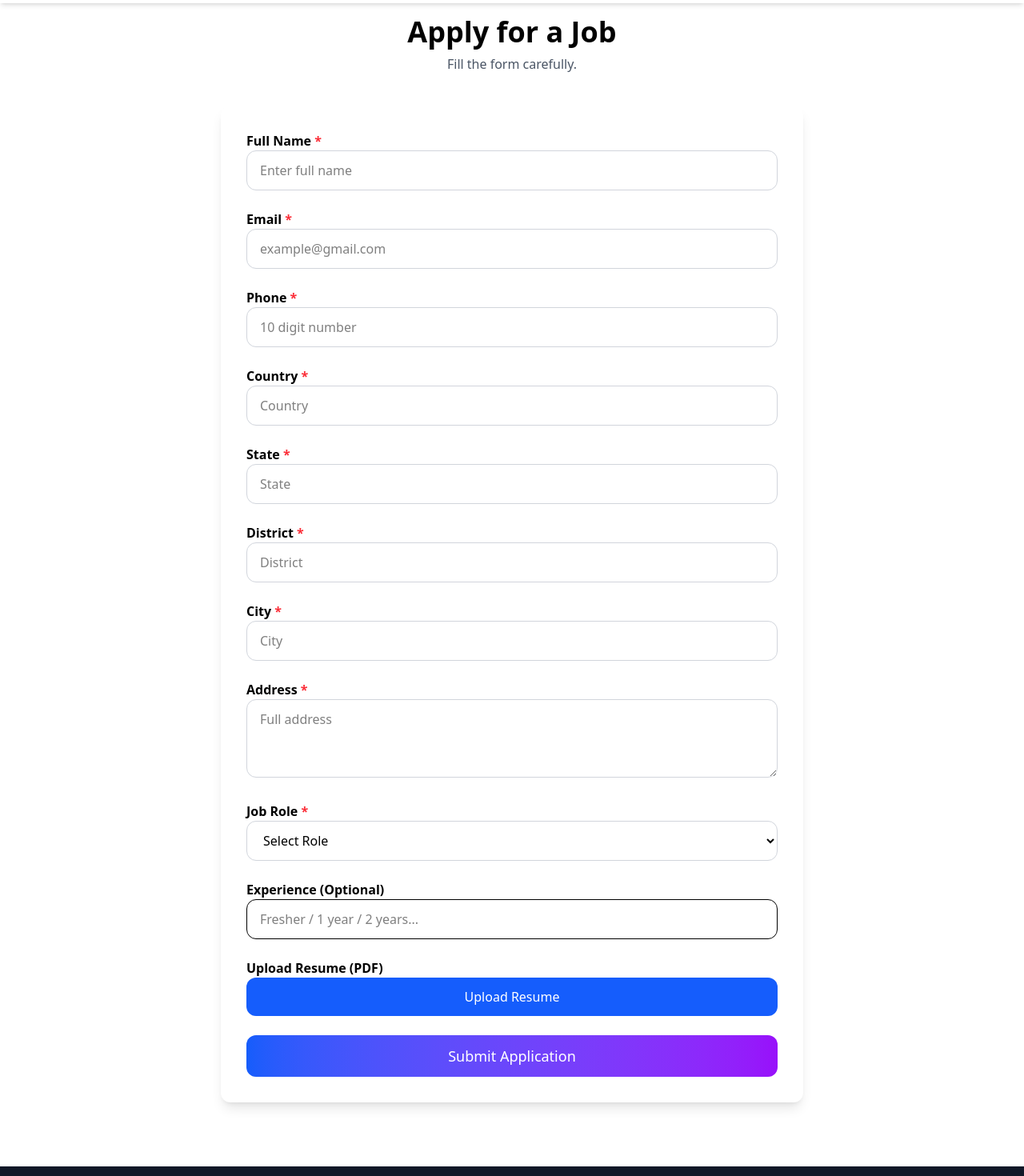
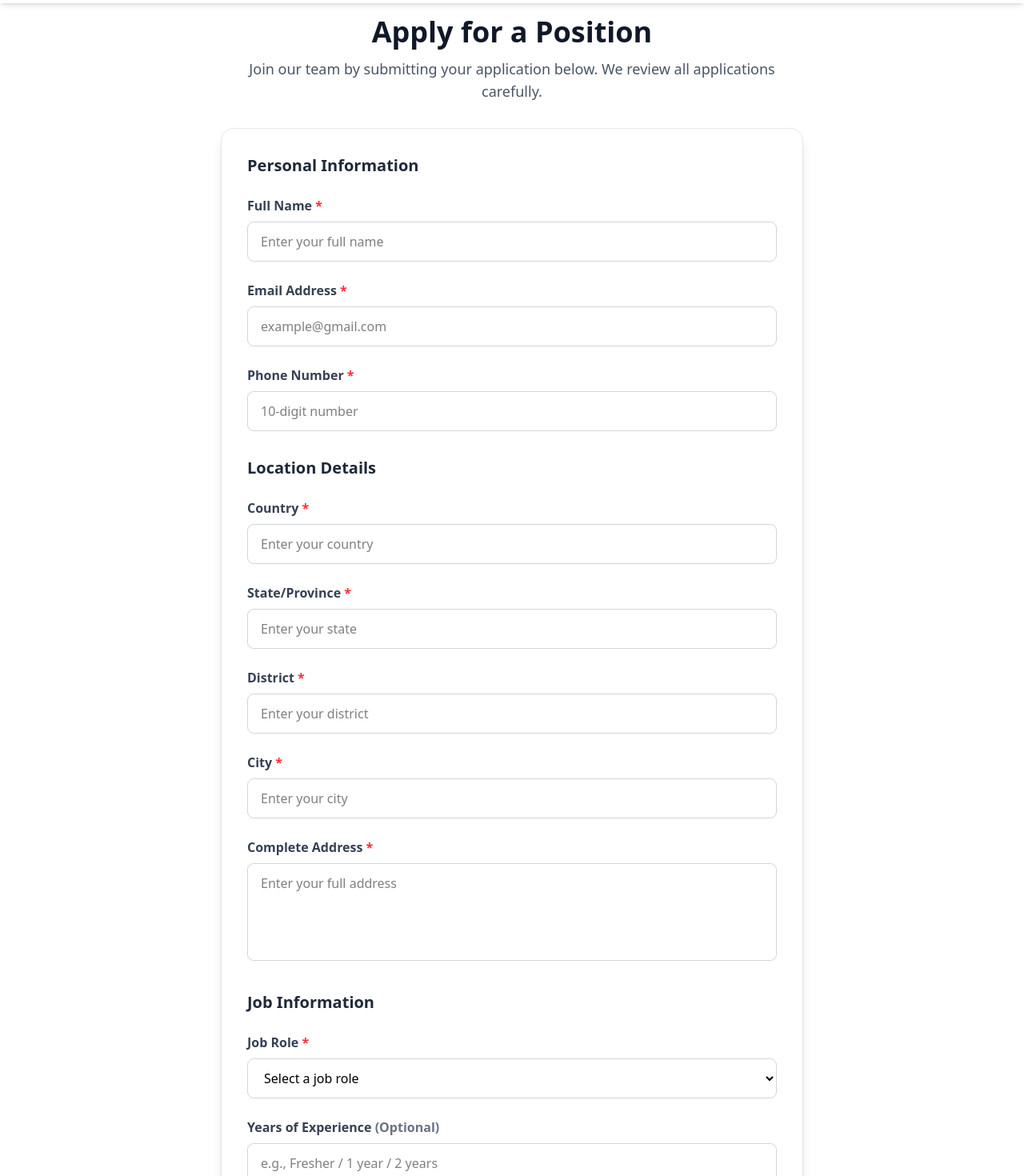
Before and after one commit to yashkotave/Ektask, a React (Vite) app in the folder Frontend/: page /apply in a window 1280 px wide. Shown: the part 60-1530 px from the top of the page at 80% size. Built offline with nearby package versions, Linux system fonts and the light colour scheme.

Commit message:
feat(ApplyJob): enhance form validation, improve UI, and restructure code for clarity

```diff
--- a/Frontend/src/pages/ApplyJob.jsx
+++ b/Frontend/src/pages/ApplyJob.jsx
@@ -1,6 +1,40 @@
 import { useState } from "react";
 import { useDispatch } from "react-redux";
 import { submitApplication } from "../redux/jobApplicationSlice";
+
+/**
+ * ApplyJob Component
+ * Handles job application form submission with validation and file upload
+ */
+
+// API Configuration
+const API_URL =
+  "https://script.google.com/macros/s/AKfycbx-lcEonWYmUwcFqnNPJNGPi7KC8_Y5pUGXI8cLeuisEunifE0t-ZAdy7QxP4IUfW8/exec";
+
+// Available job positions
+const JOB_ROLES = [
+  "Frontend Developer",
+  "Backend Developer",
+  "Graphic Designer",
+  "Video Editor",
+  "Digital Marketer",
+  "Customer Support",
+  "Sales Executive",
+];
+
+// Form field configuration
+const FORM_FIELDS = {
+  fullname: { label: "Full Name", placeholder: "Enter your full name" },
+  email: { label: "Email Address", placeholder: "example@gmail.com" },
+  phone: { label: "Phone Number", placeholder: "10-digit number" },
+  country: { label: "Country", placeholder: "Enter your country" },
+  stateName: { label: "State/Province", placeholder: "Enter your state" },
+  district: { label: "District", placeholder: "Enter your district" },
+  city: { label: "City", placeholder: "Enter your city" },
+  address: { label: "Complete Address", placeholder: "Enter your full address" },
+  role: { label: "Job Role", placeholder: "Select a job role" },
+  experience: { label: "Years of Experience", placeholder: "e.g., Fresher / 1 year / 2 years" },
+};
 
 export default function ApplyJob() {
   const dispatch = useDispatch();
@@ -9,9 +43,6 @@ export default function ApplyJob() {
   const [loading, setLoading] = useState(false);
   const [touched, setTouched] = useState({});
   const [errors, setErrors] = useState({});
-
-  const API_URL =
-    "https://script.google.com/macros/s/AKfycbx-lcEonWYmUwcFqnNPJNGPi7KC8_Y5pUGXI8cLeuisEunifE0t-ZAdy7QxP4IUfW8/exec";
 
   const [form, setForm] = useState({
     fullname: "",
@@ -28,58 +59,72 @@ export default function ApplyJob() {
     fileName: "",
   });
 
-  /* VALIDATION */
+  /**
+   * Validates a single form field based on its type and value
+   * @param {string} name - Field name
+   * @param {string} value - Field value
+   * @returns {string} Error message if validation fails, empty string if valid
+   */
   const validateField = (name, value) => {
     switch (name) {
       case "fullname":
         return value.trim() ? "" : "Full name is required";
       case "email":
-        if (!value.trim()) return "Email is required";
-        return /\S+@\S+\.\S+/.test(value) ? "" : "Enter valid email";
+        if (!value.trim()) return "Email address is required";
+        return /\S+@\S+\.\S+/.test(value) ? "" : "Please enter a valid email address";
       case "phone":
-        if (!value.trim()) return "Phone is required";
+        if (!value.trim()) return "Phone number is required";
         return /^\d{10}$/.test(value)
           ? ""
-          : "Phone must be exactly 10 digits";
+          : "Phone number must be exactly 10 digits";
       case "country":
         return value.trim() ? "" : "Country is required";
       case "stateName":
-        return value.trim() ? "" : "State is required";
+        return value.trim() ? "" : "State/Province is required";
       case "district":
         return value.trim() ? "" : "District is required";
       case "city":
         return value.trim() ? "" : "City is required";
       case "address":
-        return value.trim() ? "" : "Address is required";
+        return value.trim().length < 5 ? "Please enter a valid address" : "";
       case "role":
-        return value.trim() ? "" : "Role is required";
+        return value.trim() ? "" : "Job role selection is required";
       default:
         return "";
     }
   };
 
-  /* HANDLE CHANGE */
+  /**
+   * Handles form field changes with real-time validation
+   */
   const handleChange = (e) => {
     const { name, value } = e.target;
 
+    // Auto-format phone input to 10 digits only
     let val = value;
     if (name === "phone") val = val.replace(/\D/g, "").slice(0, 10);
 
     setForm({ ...form, [name]: val });
 
+    // Validate on change if field has been touched
     if (touched[name]) {
       setErrors({ ...errors, [name]: validateField(name, val) });
     }
   };
 
-  /* HANDLE BLUR */
+  /**
+   * Handles field blur event to trigger validation
+   */
   const handleBlur = (e) => {
     const { name, value } = e.target;
     setTouched({ ...touched, [name]: true });
     setErrors({ ...errors, [name]: validateField(name, value) });
   };
 
-  /* VALIDATE ALL */
+  /**
+   * Validates all form fields and returns validation result
+   * @returns {boolean} True if all fields are valid
+   */
   const validateAll = () => {
     let newErr = {};
     Object.keys(form).forEach((key) => {
@@ -90,26 +135,38 @@ export default function ApplyJob() {
     return Object.keys(newErr).length === 0;
   };
 
-  /* SUBMIT */
+  /**
+   * Handles form submission with validation and API call
+   */
   const handleSubmit = async (e) => {
     e.preventDefault();
+
+    // Validate form before submission
     if (!validateAll()) return;
 
     setLoading(true);
 
     try {
-      await fetch(API_URL, {
+      const response = await fetch(API_URL, {
         method: "POST",
         body: JSON.stringify(form),
       });
-    } catch {
-      alert("Error submitting form");
+
+      if (!response.ok) {
+        console.error("API Error:", response.status);
+      }
+    } catch (error) {
+      console.error("Form submission error:", error);
     }
 
+    // Reset form after successful submission
     dispatch(submitApplication(form));
     setShowPopup(true);
+
+    // Auto-hide success popup after 3 seconds
     setTimeout(() => setShowPopup(false), 3000);
 
+    // Reset form state
     setForm({
       fullname: "",
       email: "",
@@ -130,182 +187,86 @@ export default function ApplyJob() {
     setLoading(false);
   };
 
+  /**
+   * Renders a form input field with error handling
+   */
+  const renderFormField = (fieldName, type = "text", isTextarea = false) => {
+    const config = FORM_FIELDS[fieldName];
+    const hasError = !!errors[fieldName];
+
+    const baseProps = {
+      name: fieldName,
+      value: form[fieldName],
+      onChange: handleChange,
+      onBlur: handleBlur,
+      placeholder: config.placeholder,
+      className: `w-full px-4 py-3 border rounded-lg transition-colors ${
+        hasError ? "border-red-500 focus:ring-red-200" : "border-gray-300 focus:ring-blue-200"
+      } focus:outline-none focus:ring-2`,
+      "aria-label": config.label,
+      "aria-invalid": hasError,
+    };
+
     return (
-    <div className="pt-20 px-5 max-w-3xl mx-auto">
-      <h1 className="text-4xl font-bold text-center">Apply for a Job</h1>
-      <p className="text-gray-600 text-center mt-2 mb-10">
-        Fill the form carefully.
+      <div className="mb-6">
+        <label className="block font-semibold text-gray-700 mb-2">
+          {config.label} <span className="text-red-500">*</span>
+        </label>
+        {isTextarea ? (
+          <textarea
+            {...baseProps}
+            rows={4}
+            className={baseProps.className + " resize-none"}
+          />
+        ) : (
+          <input {...baseProps} type={type} />
+        )}
+        {hasError && (
+          <p className="text-red-500 text-sm mt-2" role="alert">
+            {errors[fieldName]}
           </p>
+        )}
+      </div>
+    );
+  };
+
+  return (
+    <div className="pt-20 px-5 max-w-3xl mx-auto pb-10">
+      <div className="text-center mb-8">
+        <h1 className="text-4xl font-bold text-gray-900 mb-3">Apply for a Position</h1>
+        <p className="text-gray-600 text-lg">
+          Join our team by submitting your application below. We review all applications carefully.
+        </p>
+      </div>
 
       <form
         onSubmit={handleSubmit}
-        className="space-y-6 bg-white p-8 shadow-lg rounded-xl"
+        className="bg-white p-8 shadow-lg rounded-2xl border border-gray-200"
+        noValidate
       >
-        {/* FULL NAME */}
-        <div>
-          <label className="font-semibold">
-            Full Name <span className="text-red-500">*</span>
-          </label>
-          <input
-            name="fullname"
-            value={form.fullname}
-            onChange={handleChange}
-            onBlur={handleBlur}
-            className={`w-full px-4 py-3 border rounded-xl ${
-              errors.fullname ? "border-red-500" : "border-gray-300"
-            }`}
-            placeholder="Enter full name"
-          />
-          {errors.fullname && (
-            <p className="text-red-500 text-sm">{errors.fullname}</p>
-          )}
+        {/* PERSONAL INFORMATION SECTION */}
+        <div className="mb-8">
+          <h2 className="text-xl font-semibold text-gray-800 mb-6">Personal Information</h2>
+          {renderFormField("fullname")}
+          {renderFormField("email", "email")}
+          {renderFormField("phone", "tel")}
         </div>
 
-        {/* EMAIL */}
-        <div>
-          <label className="font-semibold">
-            Email <span className="text-red-500">*</span>
-          </label>
-          <input
-            name="email"
-            type="email"
-            value={form.email}
-            onChange={handleChange}
-            onBlur={handleBlur}
-            className={`w-full px-4 py-3 border rounded-xl ${
-              errors.email ? "border-red-500" : "border-gray-300"
-            }`}
-            placeholder="example@gmail.com"
-          />
-          {errors.email && (
-            <p className="text-red-500 text-sm">{errors.email}</p>
-          )}
+        {/* LOCATION INFORMATION SECTION */}
+        <div className="mb-8">
+          <h2 className="text-xl font-semibold text-gray-800 mb-6">Location Details</h2>
+          {renderFormField("country")}
+          {renderFormField("stateName")}
+          {renderFormField("district")}
+          {renderFormField("city")}
+          {renderFormField("address", "text", true)}
         </div>
 
-        {/* PHONE */}
-        <div>
-          <label className="font-semibold">
-            Phone <span className="text-red-500">*</span>
-          </label>
-          <input
-            name="phone"
-            value={form.phone}
-            onChange={handleChange}
-            onBlur={handleBlur}
-            className={`w-full px-4 py-3 border rounded-xl ${
-              errors.phone ? "border-red-500" : "border-gray-300"
-            }`}
-            placeholder="10 digit number"
-          />
-          {errors.phone && (
-            <p className="text-red-500 text-sm">{errors.phone}</p>
-          )}
-        </div>
-
-        {/* COUNTRY */}
-        <div>
-          <label className="font-semibold">
-            Country <span className="text-red-500">*</span>
-          </label>
-          <input
-            name="country"
-            value={form.country}
-            onChange={handleChange}
-            onBlur={handleBlur}
-            placeholder="Country"
-            className={`w-full px-4 py-3 border rounded-xl ${
-              errors.country ? "border-red-500" : "border-gray-300"
-            }`}
-          />
-          {errors.country && (
-            <p className="text-red-500 text-sm">{errors.country}</p>
-          )}
-        </div>
-
-        {/* STATE */}
-        <div>
-          <label className="font-semibold">
-            State <span className="text-red-500">*</span>
-          </label>
-          <input
-            name="stateName"
-            value={form.stateName}
-            onChange={handleChange}
-            onBlur={handleBlur}
-            placeholder="State"
-            className={`w-full px-4 py-3 border rounded-xl ${
-              errors.stateName ? "border-red-500" : "border-gray-300"
-            }`}
-          />
-          {errors.stateName && (
-            <p className="text-red-500 text-sm">{errors.stateName}</p>
-          )}
-        </div>
-
-        {/* DISTRICT */}
-        <div>
-          <label className="font-semibold">
-            District <span className="text-red-500">*</span>
-          </label>
-          <input
-            name="district"
-            value={form.district}
-            onChange={handleChange}
-            onBlur={handleBlur}
-            placeholder="District"
-            className={`w-full px-4 py-3 border rounded-xl ${
-              errors.district ? "border-red-500" : "border-gray-300"
-            }`}
-          />
-          {errors.district && (
-            <p className="text-red-500 text-sm">{errors.district}</p>
-          )}
-        </div>
-
-        {/* CITY */}
-        <div>
-          <label className="font-semibold">
-            City <span className="text-red-500">*</span>
-          </label>
-          <input
-            name="city"
-            value={form.city}
-            onChange={handleChange}
-            onBlur={handleBlur}
-            placeholder="City"
-            className={`w-full px-4 py-3 border rounded-xl ${
-              errors.city ? "border-red-500" : "border-gray-300"
-            }`}
-          />
-          {errors.city && (
-            <p className="text-red-500 text-sm">{errors.city}</p>
-          )}
-        </div>
-
-        {/* ADDRESS */}
-        <div>
-          <label className="font-semibold">
-            Address <span className="text-red-500">*</span>
-          </label>
-          <textarea
-            name="address"
-            value={form.address}
-            onChange={handleChange}
-            onBlur={handleBlur}
-            rows={3}
-            placeholder="Full address"
-            className={`w-full px-4 py-3 border rounded-xl ${
-              errors.address ? "border-red-500" : "border-gray-300"
-            }`}
-          />
-          {errors.address && (
-            <p className="text-red-500 text-sm">{errors.address}</p>
-          )}
-        </div>
-
-        {/* ROLE */}
-        <div>
-          <label className="font-semibold">
+        {/* JOB INFORMATION SECTION */}
+        <div className="mb-8">
+          <h2 className="text-xl font-semibold text-gray-800 mb-6">Job Information</h2>
+          <div className="mb-6">
+            <label className="block font-semibold text-gray-700 mb-2">
               Job Role <span className="text-red-500">*</span>
             </label>
             <select
@@ -313,40 +274,45 @@ export default function ApplyJob() {
               value={form.role}
               onChange={handleChange}
               onBlur={handleBlur}
-            className={`w-full px-4 py-3 border rounded-xl ${
-              errors.role ? "border-red-500" : "border-gray-300"
-            }`}
+              className={`w-full px-4 py-3 border rounded-lg transition-colors ${
+                errors.role ? "border-red-500 focus:ring-red-200" : "border-gray-300 focus:ring-blue-200"
+              } focus:outline-none focus:ring-2`}
+              aria-label="Job Role"
+              aria-invalid={!!errors.role}
             >
-            <option value="">Select Role</option>
-            <option>Frontend Developer</option>
-            <option>Backend Developer</option>
-            <option>Graphic Designer</option>
-            <option>Video Editor</option>
-            <option>Digital Marketer</option>
-            <option>Customer Support</option>
-            <option>Sales Executive</option>
+              <option value="">Select a job role</option>
+              {JOB_ROLES.map((role) => (
+                <option key={role} value={role}>
+                  {role}
+                </option>
+              ))}
             </select>
             {errors.role && (
-            <p className="text-red-500 text-sm">{errors.role}</p>
+              <p className="text-red-500 text-sm mt-2" role="alert">
+                {errors.role}
+              </p>
             )}
           </div>
 
-        {/* EXPERIENCE */}
           <div>
-          <label className="font-semibold">Experience (Optional)</label>
+            <label className="block font-semibold text-gray-700 mb-2">
+              Years of Experience <span className="text-gray-500">(Optional)</span>
+            </label>
             <input
               name="experience"
               value={form.experience}
               onChange={handleChange}
-            placeholder="Fresher / 1 year / 2 years..."
-            className="w-full px-4 py-3 border rounded-xl"
+              placeholder="e.g., Fresher / 1 year / 2 years"
+              className="w-full px-4 py-3 border border-gray-300 rounded-lg focus:outline-none focus:ring-2 focus:ring-blue-200 transition-colors"
+              aria-label="Years of Experience"
             />
           </div>
+        </div>
 
-        {/* RESUME UPLOAD */}
+        {/* RESUME UPLOAD SECTION */}
+        <div className="mb-8">
+          <h2 className="text-xl font-semibold text-gray-800 mb-6">Resume Upload</h2>
           <div>
-          <label className="font-semibold">Upload Resume (PDF)</label>
-
             <input
               type="file"
               id="resumeUpload"
@@ -359,58 +325,66 @@ export default function ApplyJob() {
                   fileName: file ? file.name : "",
                 });
               }}
+              aria-label="Upload Resume PDF"
             />
 
             <button
               type="button"
-            onClick={() =>
-              document.getElementById("resumeUpload").click()
-            }
-            className="px-4 py-3 bg-blue-600 text-white rounded-xl w-full"
+              onClick={() => document.getElementById("resumeUpload").click()}
+              className="w-full px-4 py-3 bg-blue-600 hover:bg-blue-700 text-white font-semibold rounded-lg transition-colors"
             >
-            {form.fileName ? "Change File" : "Upload Resume"}
+              {form.fileName ? "Change Resume" : "Upload Resume (PDF)"}
             </button>
 
             {form.fileName && (
-            <div className="mt-2 bg-gray-100 py-2 px-3 rounded-xl flex justify-between">
-              <span>{form.fileName}</span>
+              <div className="mt-4 bg-gray-50 py-3 px-4 rounded-lg flex items-center justify-between border border-gray-200">
+                <span className="text-gray-700 font-medium">{form.fileName}</span>
                 <button
                   type="button"
                   onClick={() => setForm({ ...form, fileName: "" })}
-                className="text-red-500"
+                  className="text-red-600 hover:text-red-700 font-semibold transition-colors"
+                  aria-label="Remove resume"
                 >
                   Remove
                 </button>
               </div>
             )}
           </div>
+        </div>
 
-        {/* SUBMIT */}
+        {/* SUBMIT BUTTON */}
         <button
           type="submit"
           disabled={loading}
-          className={`w-full py-3 rounded-xl text-lg text-white ${
+          className={`w-full py-3 rounded-lg font-semibold text-lg text-white transition-all ${
             loading
-              ? "bg-gray-400"
-              : "bg-gradient-to-r from-blue-600 to-purple-600 hover:opacity-90"
+              ? "bg-gray-400 cursor-not-allowed"
+              : "bg-gradient-to-r from-blue-600 to-purple-600 hover:shadow-lg hover:opacity-95"
           }`}
         >
-          {loading ? "Submitting..." : "Submit Application"}
+          {loading ? (
+            <span className="flex items-center justify-center gap-2">
+              <span className="inline-block h-4 w-4 animate-spin rounded-full border-2 border-white border-t-transparent"></span>
+              Submitting...
+            </span>
+          ) : (
+            "Submit Application"
+          )}
         </button>
       </form>
 
       {/* SUCCESS POPUP */}
       {showPopup && (
-        <div className="fixed inset-0 bg-black/50 flex justify-center items-center z-50">
-          <div className="bg-white p-10 rounded-2xl shadow-xl text-center animate-popup">
-            <div className="w-20 h-20 mx-auto rounded-full bg-green-100 flex items-center justify-center">
+        <div className="fixed inset-0 bg-black/50 flex justify-center items-center z-50 p-4">
+          <div className="bg-white p-10 rounded-2xl shadow-2xl text-center animate-pulse max-w-sm w-full">
+            <div className="w-20 h-20 mx-auto rounded-full bg-green-100 flex items-center justify-center mb-4">
               <svg
                 xmlns="http://www.w3.org/2000/svg"
                 fill="none"
                 viewBox="0 0 24 24"
                 strokeWidth="2"
-                stroke="green"
-                className="w-12 h-12"
+                stroke="currentColor"
+                className="w-10 h-10 text-green-600"
               >
                 <path
                   strokeLinecap="round"
@@ -420,12 +394,12 @@ export default function ApplyJob() {
               </svg>
             </div>
 
-            <h2 className="text-3xl font-bold text-green-600 mt-4">
-              Application Submitted!
+            <h2 className="text-2xl font-bold text-green-600 mb-2">
+              Application Submitted Successfully!
             </h2>
 
-            <p className="text-gray-600 mt-1 text-lg">
-              Thank you! We will contact you shortly.
+            <p className="text-gray-600 text-base">
+              Thank you for your application. Our team will review it and contact you shortly.
             </p>
           </div>
         </div>
```
Lines whose indentation alone changed are shown as unchanged.
